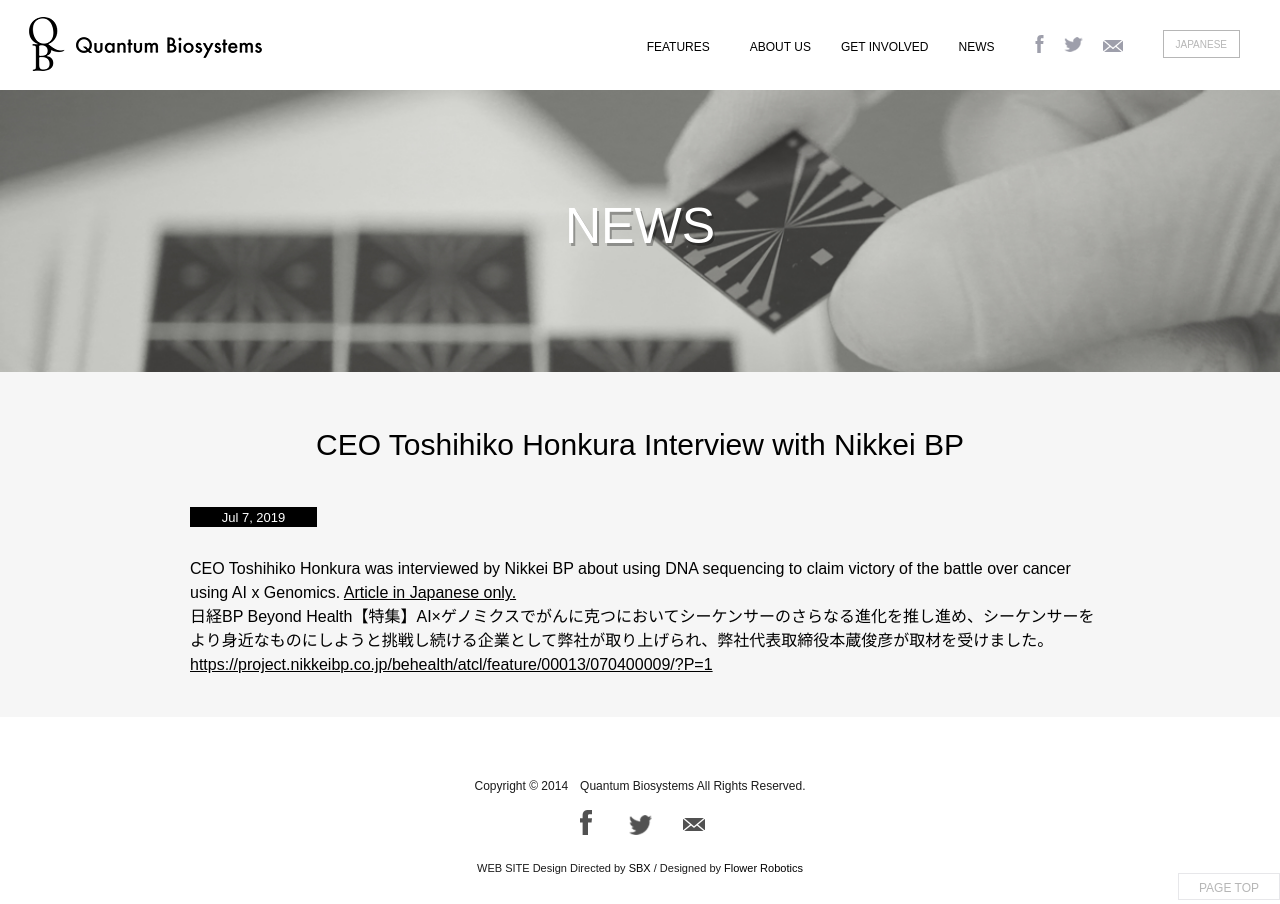
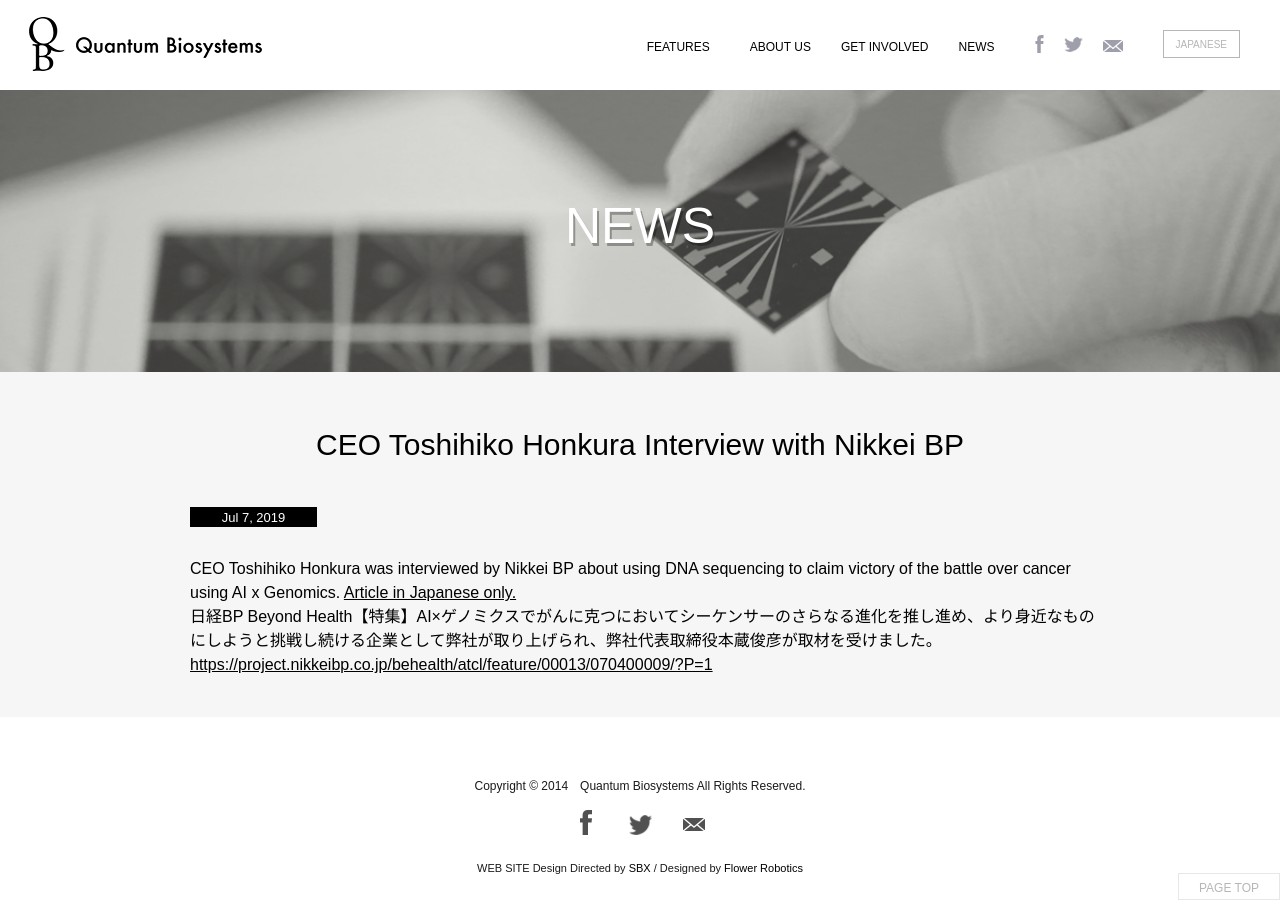
Before and after one commit to toshi33/qbcode.github.io, a Jekyll site: the page built from _posts/2019-07-07-quantum-biosystems-nikkei-bp-ai-genomics.md, in a window 1280 px wide. Built offline with Jekyll 4.4.1, drawn with Linux system fonts in a browser that asks for light colours; nearby versions of some CDN libraries; some web fonts are replaced.

Commit message:
Update 2019-07-07-quantum-biosystems-nikkei-bp-ai-genomics.md

```diff
--- a/_posts/2019-07-07-quantum-biosystems-nikkei-bp-ai-genomics.md
+++ b/_posts/2019-07-07-quantum-biosystems-nikkei-bp-ai-genomics.md
@@ -18,5 +18,5 @@ CEO Toshihiko Honkura was interviewed by Nikkei BP about using DNA sequencing to
 
 
 {:.jp}
-日経BP Beyond Health【特集】AI×ゲノミクスでがんに克つにおいてシーケンサーのさらなる進化を推し進め、シーケンサーをより身近なものにしようと挑戦し続ける企業として弊社が取り上げられ、弊社代表取締役本蔵俊彦が取材を受けました。
+日経BP Beyond Health【特集】AI×ゲノミクスでがんに克つにおいてシーケンサーのさらなる進化を推し進め、より身近なものにしようと挑戦し続ける企業として弊社が取り上げられ、弊社代表取締役本蔵俊彦が取材を受けました。
 [https://project.nikkeibp.co.jp/behealth/atcl/feature/00013/070400009/?P=1](https://project.nikkeibp.co.jp/behealth/atcl/feature/00013/070400009/?P=1)
```
